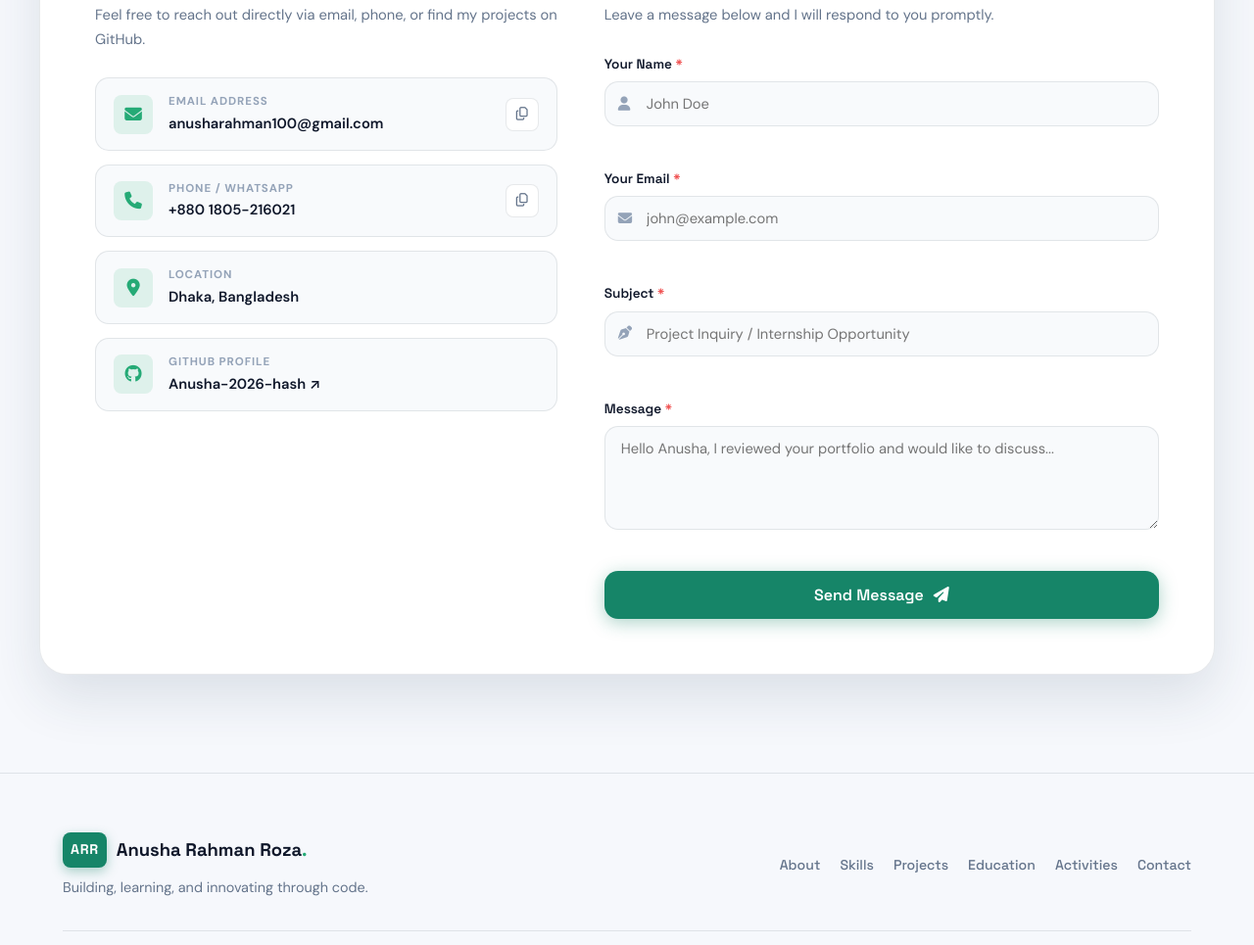
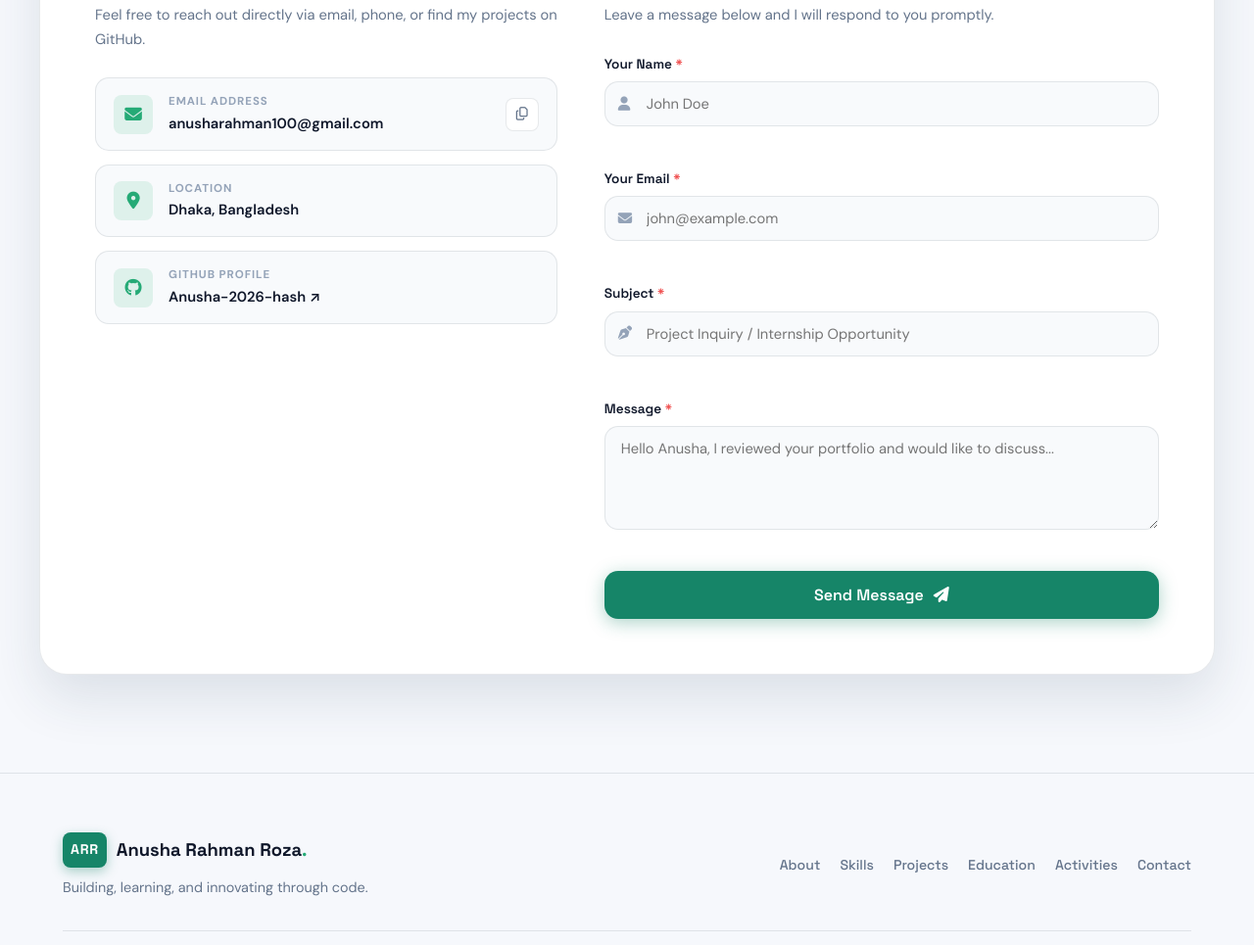
Before and after one commit to Anusha-2026-hash/Anusha-2026-hash.github.io, a plain HTML site: page index.html in a window 1280 px wide. Shown: the part 7602-8567 px from the top of the page at 98% size. Drawn offline with Linux system fonts and the light colour scheme.

Commit message:
mobile number removed

```diff
--- a/index.html
+++ b/index.html
@@ -857,17 +857,7 @@
                 </button>
               </div>
 
-              <!-- Phone Card -->
-              <div class="contact-card">
-                <div class="card-icon"><i class="fa-solid fa-phone"></i></div>
-                <div class="card-text">
-                  <small>Phone / WhatsApp</small>
-                  <a href="tel:+8801805216021" class="direct-link">+880 1805-216021</a>
-                </div>
-                <button class="copy-btn" id="copyPhoneBtn" data-copy="+8801805216021" title="Copy phone number">
-                  <i class="fa-regular fa-copy"></i>
-                </button>
-              </div>
+
 
               <!-- Location Card -->
               <div class="contact-card">
```
